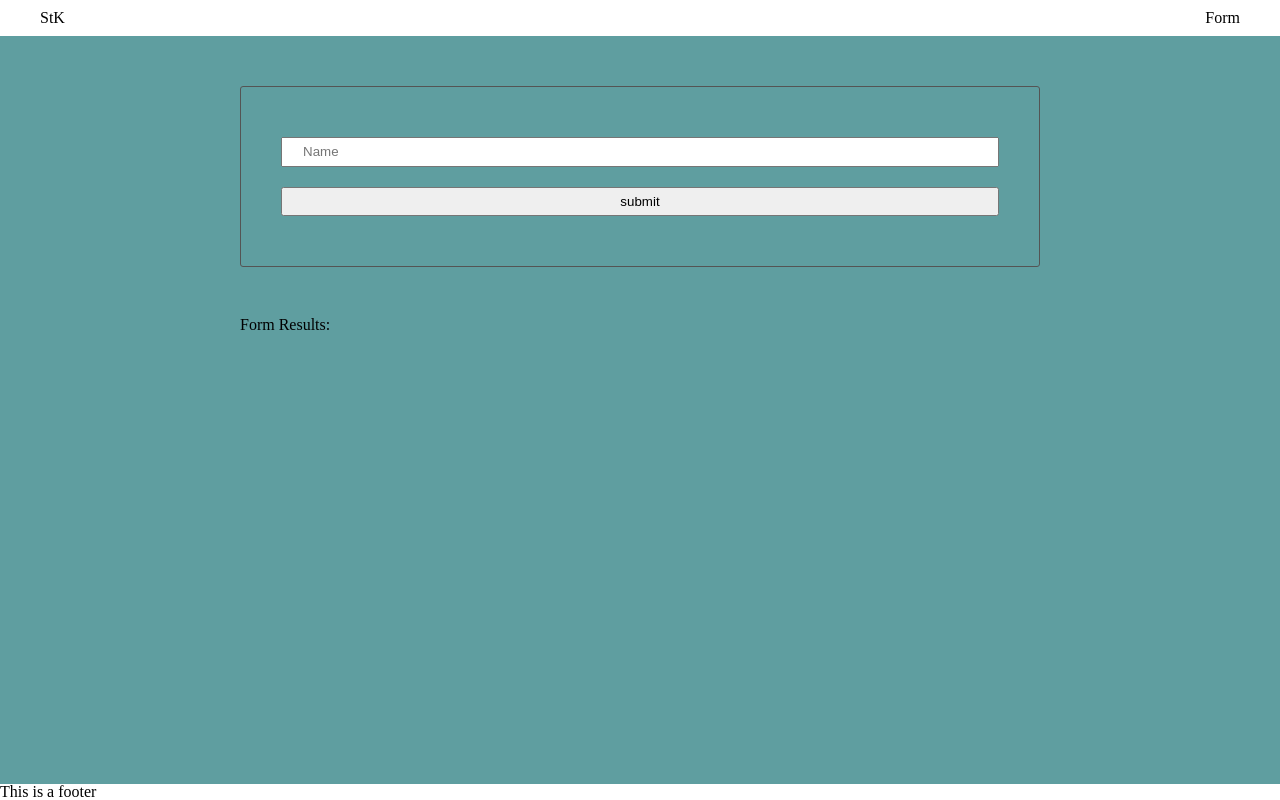
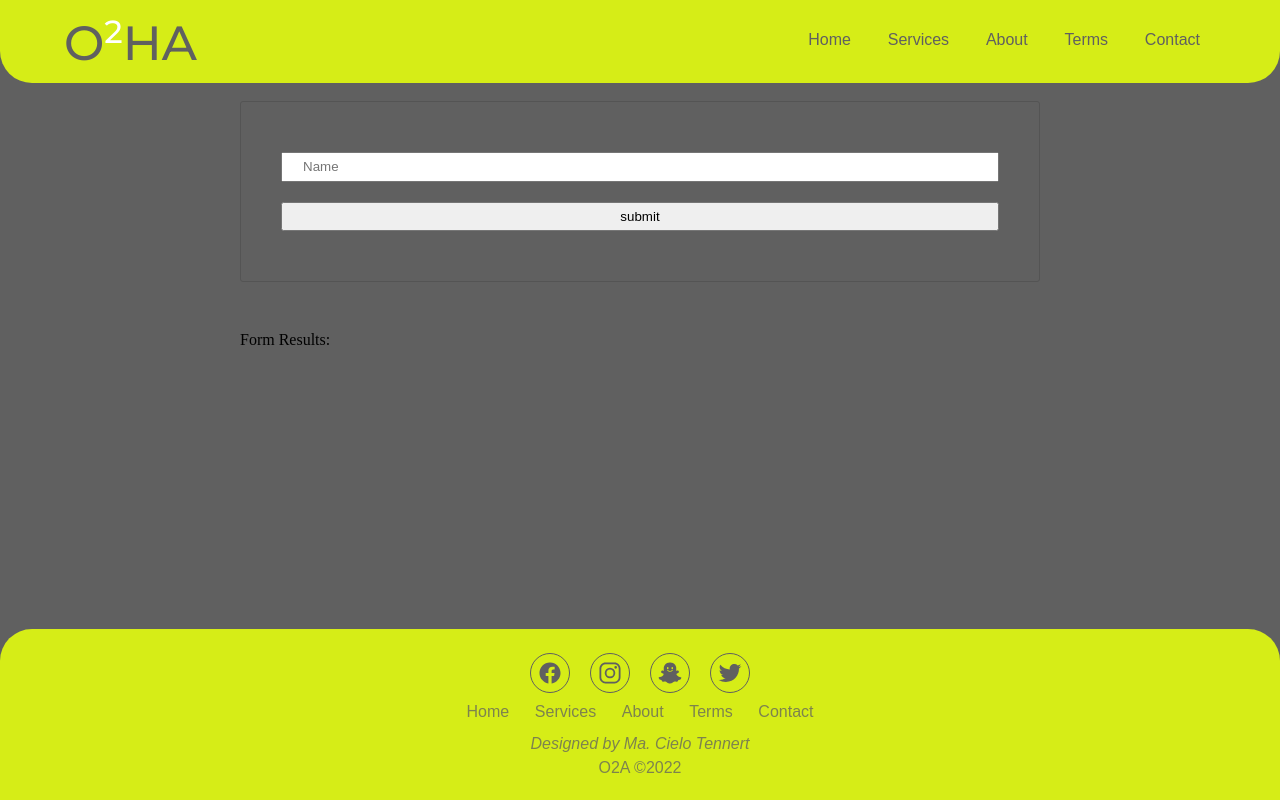
Before and after one commit to eloi700/Udacity-Proj-4-FEND-NLP, a website built with webpack: page src/client/views/index.html in a window 1280 px wide. Built offline with nearby package versions, Linux system fonts and the light colour scheme.

Commit message:
add footer and header

```diff
--- a/package.json
+++ b/package.json
@@ -26,7 +26,7 @@
     "html-webpack-plugin": "^5.5.0",
     "jest": "^28.1.0",
     "mini-css-extract-plugin": "^2.6.0",
-    "node-fetch": "^3.2.4",
+    "node-fetch": "^2.6.7",
     "node-sass": "^7.0.1",
     "optimize-css-assets-webpack-plugin": "^6.0.1",
     "sass": "^1.51.0",
--- a/src/client/js/formHandler.js
+++ b/src/client/js/formHandler.js
@@ -9,7 +9,7 @@ function handleSubmit(event) {
   fetch("http://localhost:8081/test")
     .then((res) => res.json())
     .then(function (res) {
-      document.getElementById("results").innerHTML = res.message;
+      document.getElementById("results").innerHTML = res.agreement;
     });
 }
 
--- a/src/client/styles/footer.scss
+++ b/src/client/styles/footer.scss
@@ -0,0 +1,78 @@
+$prim-color-gray: #606060ff;
+$sec-color-green: #d6ed17ff;
+$ter-color-white: #fff;
+$font-name: Arial, Helvetica, sans-serif;
+
+.footer-form {
+  padding: 1.5rem 0;
+  background: $sec-color-green;
+  border-radius: 2rem 2rem 0 0;
+  margin-top: -2rem;
+}
+
+.social {
+  text-align: center;
+  padding-bottom: 2rem 0.5rem;
+
+  & > a {
+    font-size: 24px;
+    width: 2.5rem;
+    height: 2.5rem;
+    line-height: 2.9rem;
+    display: inline-block;
+    text-align: center;
+    border-radius: 50%;
+    border: 1px solid $prim-color-gray;
+    margin: 0 8px;
+  }
+
+  & > a:hover {
+    background: $ter-color-white;
+  }
+}
+
+ion-icon {
+  pointer-events: none;
+  color: $prim-color-gray;
+}
+
+.list-inline {
+  display: flex;
+  align-items: center;
+  justify-content: center;
+  padding: 0.5rem 0;
+  list-style: none;
+  text-align: center;
+  font-size: 1.2rem;
+  margin-bottom: 0;
+}
+
+ul a {
+  color: inherit;
+  text-decoration: none;
+  color: $prim-color-gray;
+  font-size: 1rem;
+  opacity: 0.75;
+  padding: 0.3rem 0.8rem;
+  font-family: $font-name;
+}
+
+ul a:hover {
+  opacity: 1;
+  text-decoration: underline;
+}
+
+.designed {
+  font-style: italic;
+}
+
+.copyright,
+.designed {
+  padding-top: 0.5rem;
+  text-align: center;
+  font-size: 1rem;
+  font-family: $font-name;
+  color: $prim-color-gray;
+  opacity: 0.75;
+  margin-bottom: 0;
+}
--- a/src/client/styles/header.scss
+++ b/src/client/styles/header.scss
@@ -1,5 +1,52 @@
+$prim-color-gray: #606060ff;
+$sec-color-green: #d6ed17ff;
+$ter-color-white: #fff;
+$font-name: Arial, Helvetica, sans-serif;
+
 header {
-    display: flex;
-    justify-content: space-between;
-    padding: 10px 40px;
+  display: flex;
+  justify-content: space-between;
+  padding: 1rem 4rem;
+  background: #d6ed17ff;
+  border-radius: 0 0 2rem 2rem;
+  margin-bottom: -2rem;
+  z-index: 2;
 }
+
+.logo {
+  font-size: 3rem;
+  color: $prim-color-gray;
+  font-family: 'Montserrat', sans-serif;
+
+  .super {
+    color: $ter-color-white;
+    font-size: 2rem;
+    vertical-align: super;
+  }
+}
+
+.nav {
+  padding: 0.5rem 0;
+  list-style: none;
+  text-align: center;
+  font-size: 1.2rem;
+  line-height: 1.6;
+  margin-bottom: 0;
+}
+
+.nav a {
+  color: inherit;
+  text-decoration: none;
+  color: $prim-color-gray;
+  font-size: 1rem;
+  padding: 0.5rem 1rem;
+  font-family: $font-name;
+
+  &:hover {
+    background: $prim-color-gray;
+    color: $ter-color-white;
+    text-shadow: 0 0 0.3rem #000;
+    border-radius: 0 0 1rem 1rem;
+    border-top: 0.2rem solid $ter-color-white;
+  }
+}
--- a/src/client/styles/main.scss
+++ b/src/client/styles/main.scss
@@ -1,3 +1,3 @@
 main {
-    background-color: cadetblue;
+    background: #606060ff;
 }
--- a/src/client/views/index.html
+++ b/src/client/views/index.html
@@ -8,8 +8,14 @@
 
   <body>
     <header>
-      <div class="logo">S<sub>t</sub>K</div>
-      <div class="nav">Form</div>
+      <div class="logo">O<span class="super">2</span>HA</div>
+      <div class="nav">
+        <a href="#">Home</a>
+        <a href="#">Services</a>
+        <a href="#">About</a>
+        <a href="#">Terms</a>
+        <a href="#">Contact</a>
+      </div>
     </header>
 
     <main>
@@ -25,8 +31,22 @@
         <div id="results"></div>
       </section>
     </main>
-    <footer>
-      <p>This is a footer</p>
+    <footer class="footer-form">
+      <div class="social">
+        <a href="#"><ion-icon name="logo-facebook"></ion-icon></a>
+        <a href="#"><ion-icon name="logo-instagram"></ion-icon></a>
+        <a href="#"><ion-icon name="logo-snapchat"></ion-icon></a>
+        <a href="#"><ion-icon name="logo-twitter"></ion-icon></a>
+      </div>
+      <ul class="list-inline">
+          <li class="list-inline-item"><a href="#">Home</a></li>
+          <li class="list-inline-item"><a href="#">Services</a></li>
+          <li class="list-inline-item"><a href="#">About</a></li>
+          <li class="list-inline-item"><a href="#">Terms</a></li>
+          <li class="list-inline-item"><a href="#">Contact</a></li>
+      </ul>
+      <p class="designed">Designed by Ma. Cielo Tennert</p>
+      <p class="copyright">O<span class="super">2</span>A ©2022</p>
     </footer>
     <script>
       // Check if service workers are supported
@@ -37,6 +57,11 @@
           });
       }
   </script>
+  <style>
+    @import url('https://fonts.googleapis.com/css2?family=Montserrat:wght@300;500;600;800&display=swap');
+    </style>
 
+  <script type="module" src="https://unpkg.com/ionicons@5.5.2/dist/ionicons/ionicons.esm.js"></script>
+  <script nomodule src="https://unpkg.com/ionicons@5.5.2/dist/ionicons/ionicons.js"></script>
   </body>
 </html>
```
Also changed, not shown: src/server/index.js (+16 -3 lines), 1 other file.
